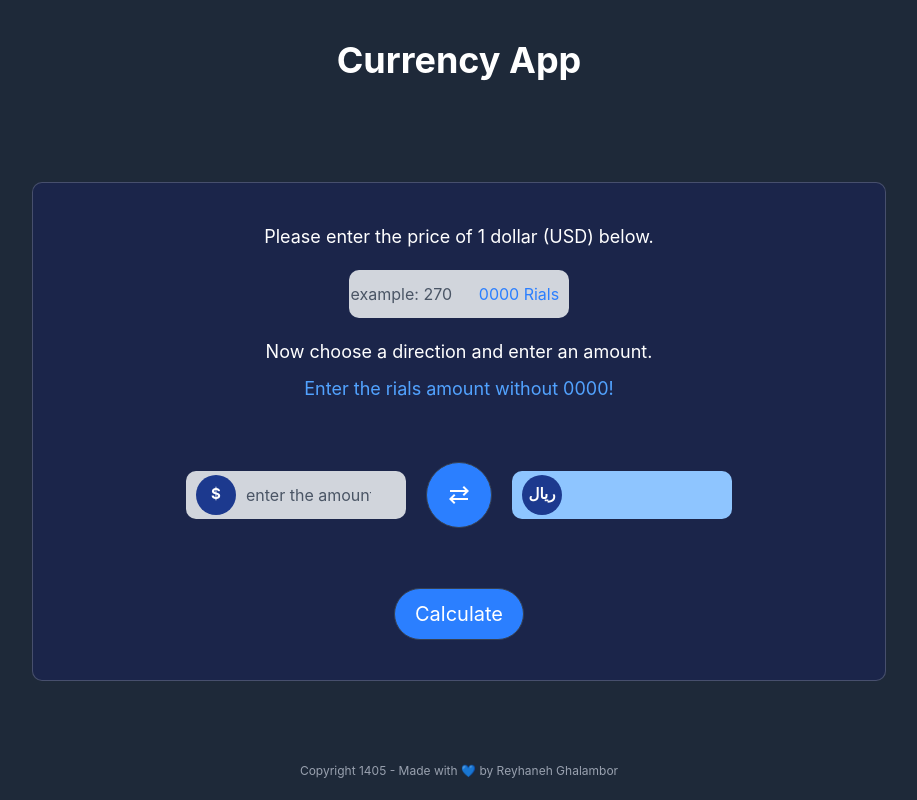
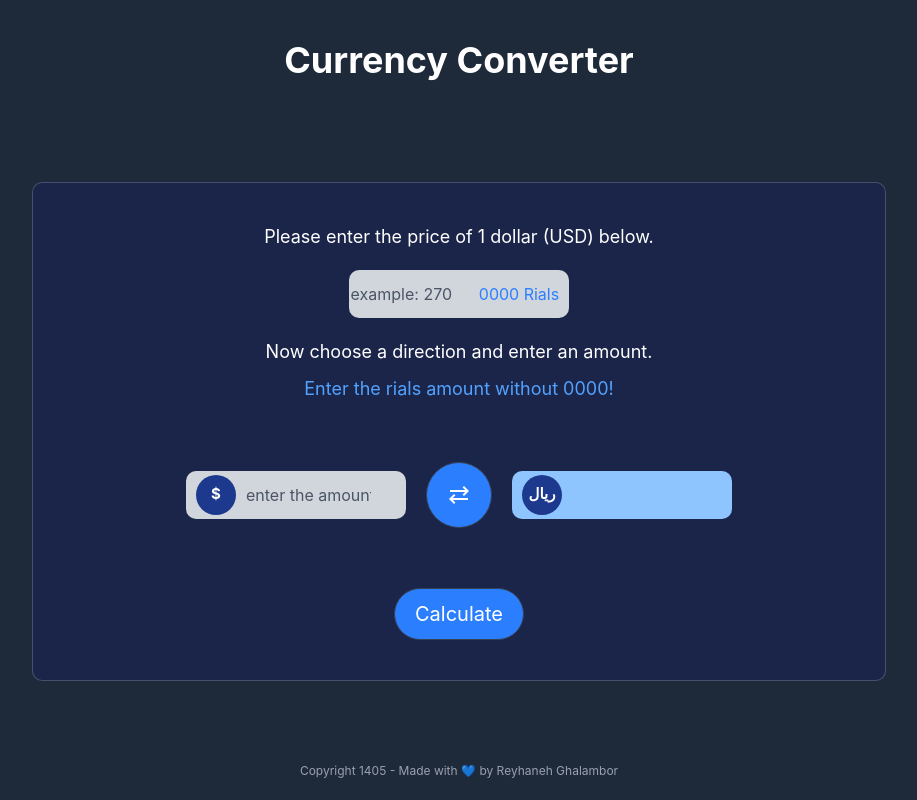
Before and after one commit to reyhanneh-gh/currency-app-typescript, a React (Vite) app: page / in a window 1280 px wide. Shown: the whole page, without its empty margins (181-1098 px from the left). Built offline with nearby package versions, Linux system fonts and the light colour scheme.

Commit message:
Update Header.tsx

```diff
--- a/src/components/Header.tsx
+++ b/src/components/Header.tsx
@@ -1,6 +1,6 @@
 function Layout() {
     return (
-            <h1 className="w-full h-fit text-white text-4xl text-center font-bold mt-10 mb-5">Currency App</h1>
+            <h1 className="w-full h-fit text-white text-4xl text-center font-bold mt-10 mb-5">Currency Converter</h1>
     )
 
 }
```
